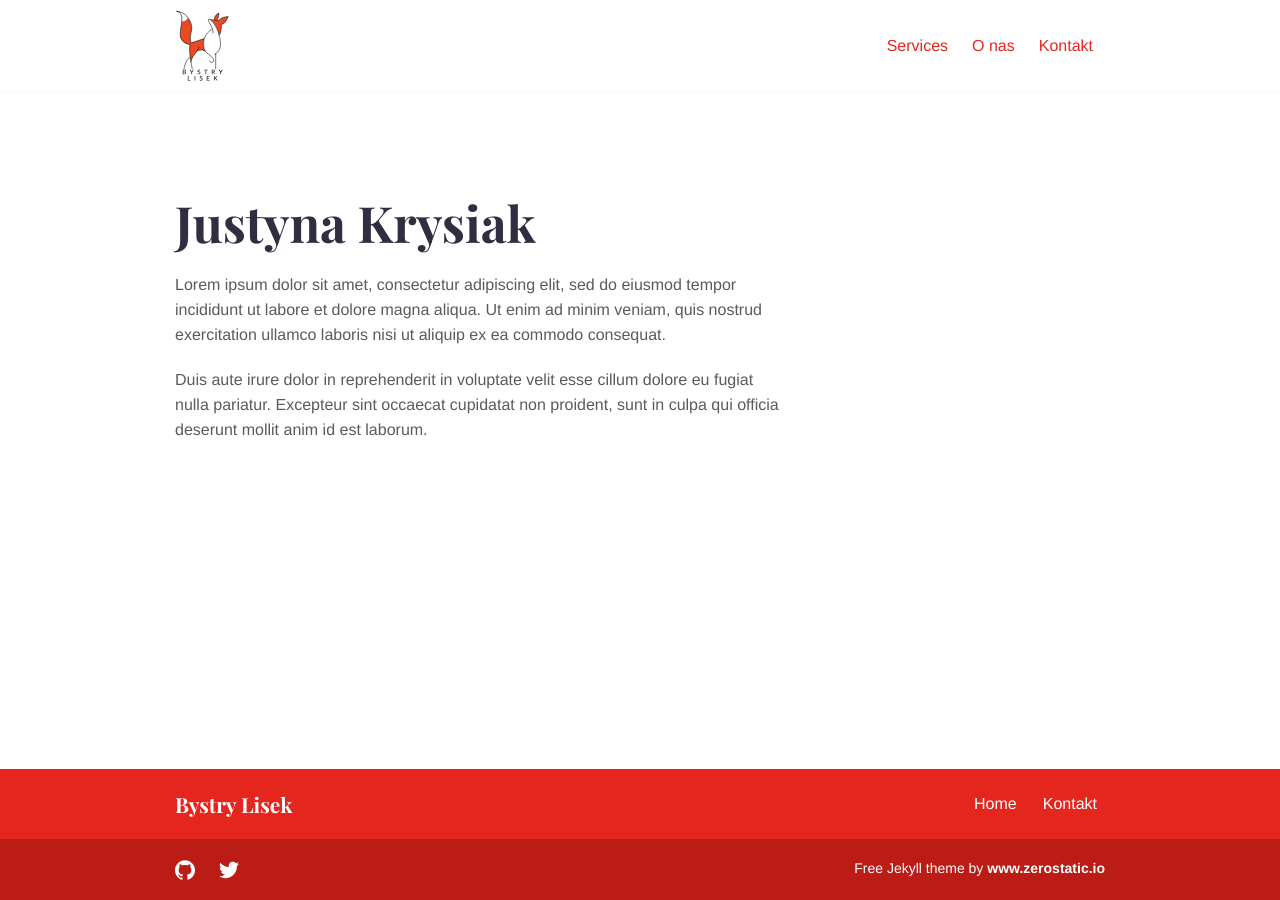
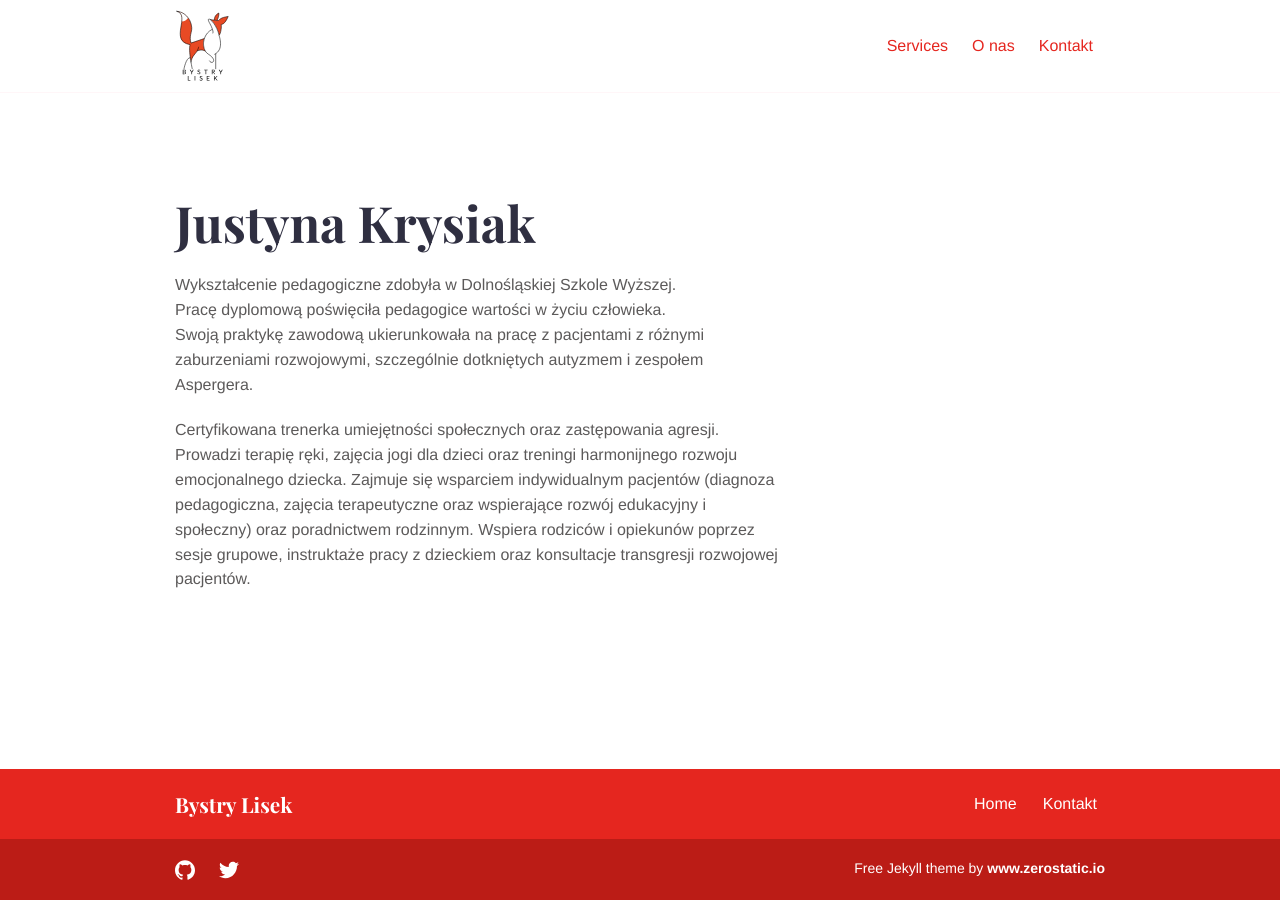
Before and after one commit to pawelkrysiak/bystrylisek, a Jekyll site: the page built from _team/justyna-krysiak.md, in a window 1280 px wide. Built offline with Jekyll 4.4.1, drawn with Linux system fonts in a browser that asks for light colours.

Commit message:
update Justyna description

```diff
--- a/_team/justyna-krysiak.md
+++ b/_team/justyna-krysiak.md
@@ -8,6 +8,11 @@ promoted: true
 layout: team
 ---
 
-Lorem ipsum dolor sit amet, consectetur adipiscing elit, sed do eiusmod tempor incididunt ut labore et dolore magna aliqua. Ut enim ad minim veniam, quis nostrud exercitation ullamco laboris nisi ut aliquip ex ea commodo consequat.
+Wykształcenie pedagogiczne zdobyła w Dolnośląskiej Szkole Wyższej.\
+Pracę dyplomową poświęciła pedagogice wartości w życiu człowieka.\
+Swoją praktykę zawodową ukierunkowała na pracę z pacjentami z różnymi zaburzeniami rozwojowymi, szczególnie dotkniętych autyzmem i zespołem Aspergera.
 
-Duis aute irure dolor in reprehenderit in voluptate velit esse cillum dolore eu fugiat nulla pariatur. Excepteur sint occaecat cupidatat non proident, sunt in culpa qui officia deserunt mollit anim id est laborum.
+Certyfikowana trenerka umiejętności społecznych oraz zastępowania agresji.
+Prowadzi terapię ręki, zajęcia jogi dla dzieci oraz treningi harmonijnego rozwoju emocjonalnego dziecka.
+Zajmuje się wsparciem indywidualnym pacjentów (diagnoza pedagogiczna, zajęcia terapeutyczne oraz wspierające rozwój edukacyjny i społeczny) oraz poradnictwem rodzinnym.
+Wspiera rodziców i opiekunów poprzez sesje grupowe, instruktaże pracy z dzieckiem oraz konsultacje transgresji rozwojowej pacjentów.
```
